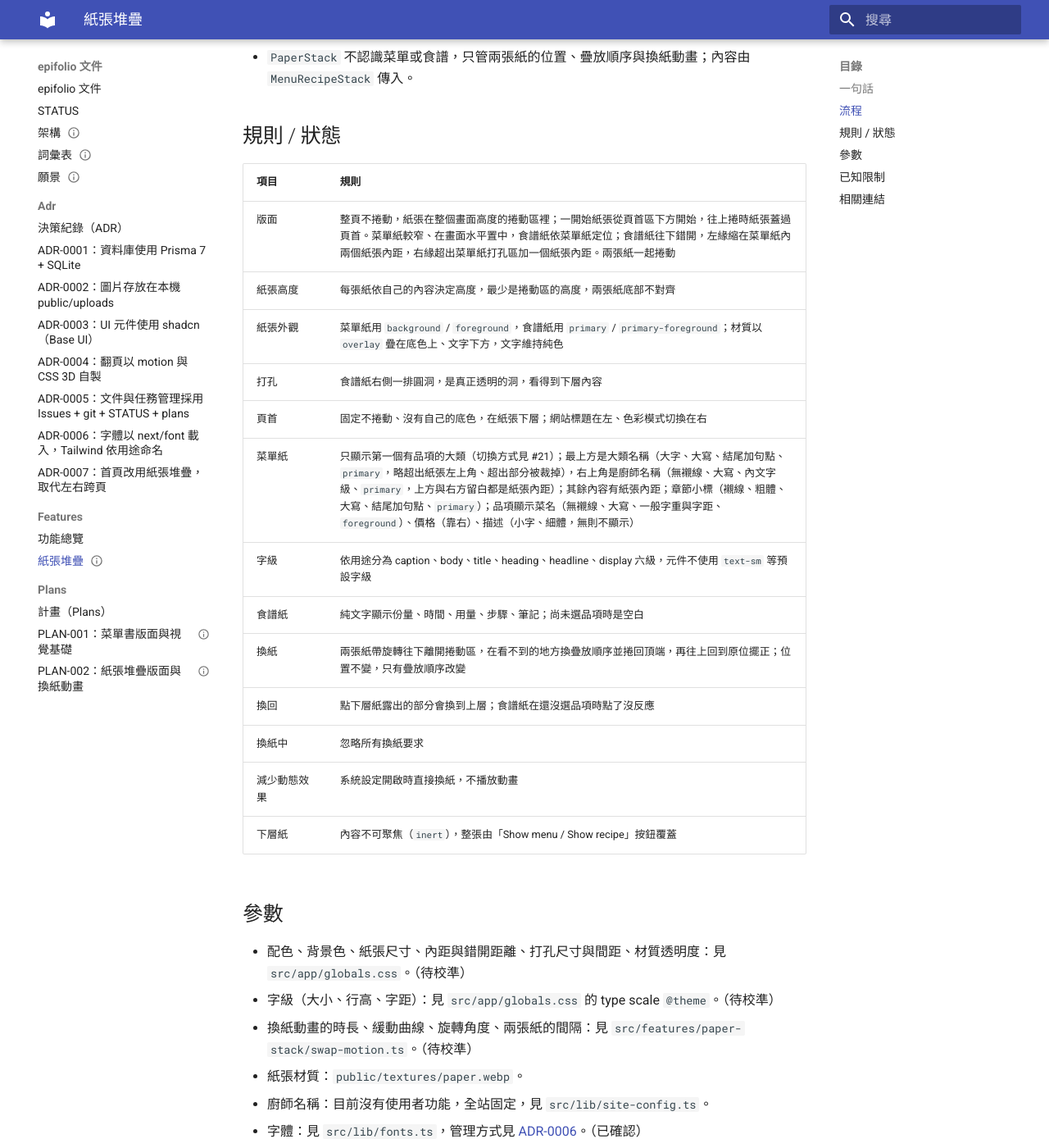
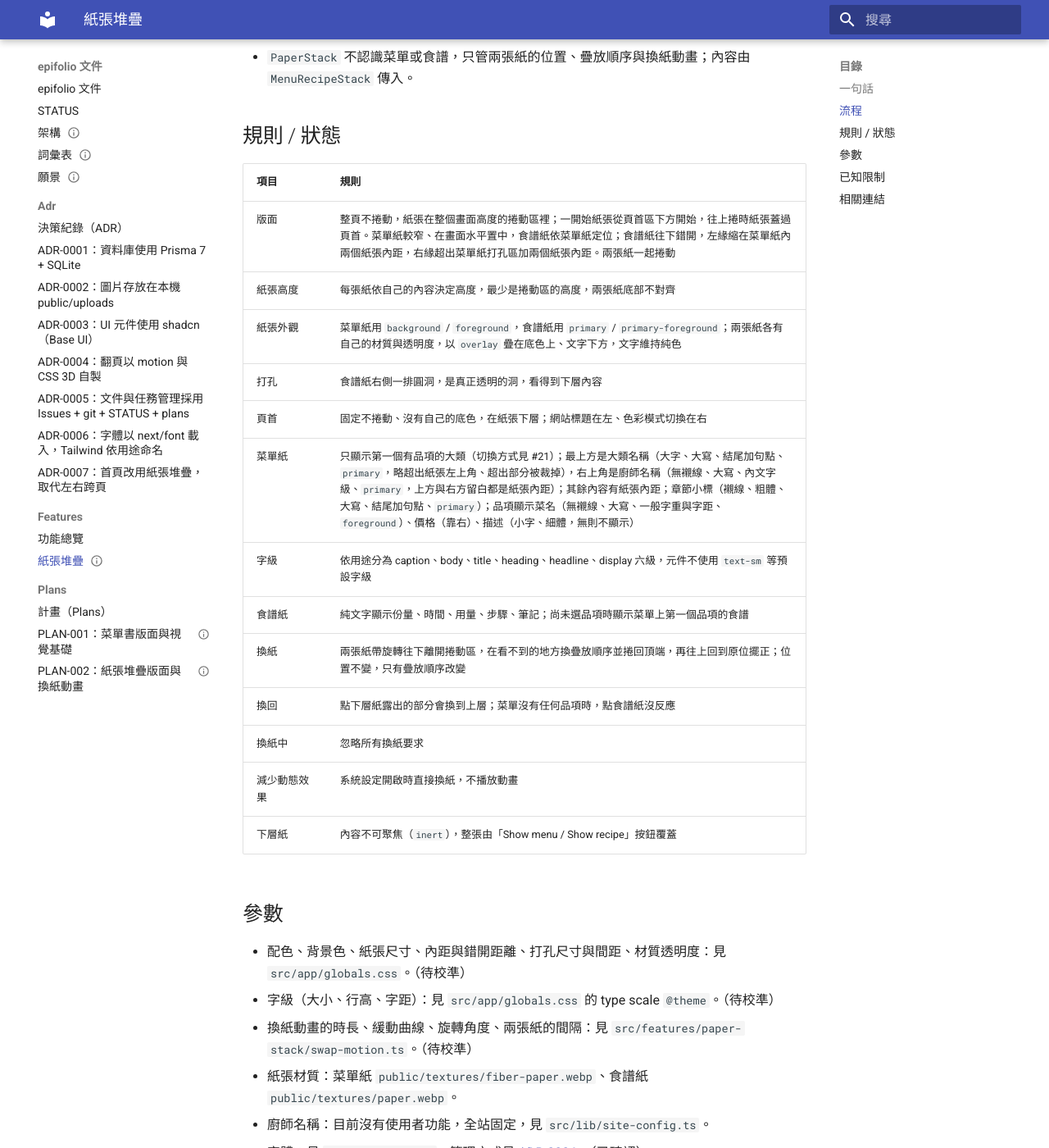
Before and after one commit to piercelin11/epifolio, an MkDocs documentation site: the page built from docs/features/paper-stack.md, in a window 1280 px wide and 1400 px high, scrolled down 880 px. Shown: the whole window at 82% size. Built offline with MkDocs 1.6.1 and Material for MkDocs 9.7.7, drawn with Linux system fonts in a browser that asks for light colours.

Commit message:
feat(menu): give each sheet its own texture and show a default recipe
- Menu sheet uses public/textures/fiber-paper.webp (from a 4096px
  JPEG, resized to 2048px); the recipe sheet keeps paper.webp
- Texture and opacity per tone via data-paper-tone on PaperSheet;
  lower recipe texture opacity
- Recipe sheet is wider: --paper-offset-x is the holes plus twice
  --paper-padding; --paper-padding is 2rem
- MenuRecipeStack shows the first item's recipe until one is picked
- Hand-tuned primary colour, item name weight and section spacing
- Update docs/features/paper-stack.md

```diff
--- a/docs/features/paper-stack.md
+++ b/docs/features/paper-stack.md
@@ -47,16 +47,16 @@
 
 | 項目 | 規則 |
 | ---- | ---- |
-| 版面 | 整頁不捲動，紙張在整個畫面高度的捲動區裡；一開始紙張從頁首區下方開始，往上捲時紙張蓋過頁首。菜單紙較窄、在畫面水平置中，食譜紙依菜單紙定位；食譜紙往下錯開，左緣縮在菜單紙內兩個紙張內距，右緣超出菜單紙打孔區加一個紙張內距。兩張紙一起捲動 |
+| 版面 | 整頁不捲動，紙張在整個畫面高度的捲動區裡；一開始紙張從頁首區下方開始，往上捲時紙張蓋過頁首。菜單紙較窄、在畫面水平置中，食譜紙依菜單紙定位；食譜紙往下錯開，左緣縮在菜單紙內兩個紙張內距，右緣超出菜單紙打孔區加兩個紙張內距。兩張紙一起捲動 |
 | 紙張高度 | 每張紙依自己的內容決定高度，最少是捲動區的高度，兩張紙底部不對齊 |
-| 紙張外觀 | 菜單紙用 `background` / `foreground`，食譜紙用 `primary` / `primary-foreground`；材質以 `overlay` 疊在底色上、文字下方，文字維持純色 |
+| 紙張外觀 | 菜單紙用 `background` / `foreground`，食譜紙用 `primary` / `primary-foreground`；兩張紙各有自己的材質與透明度，以 `overlay` 疊在底色上、文字下方，文字維持純色 |
 | 打孔 | 食譜紙右側一排圓洞，是真正透明的洞，看得到下層內容 |
 | 頁首 | 固定不捲動、沒有自己的底色，在紙張下層；網站標題在左、色彩模式切換在右 |
 | 菜單紙 | 只顯示第一個有品項的大類（切換方式見 #21）；最上方是大類名稱（大字、大寫、結尾加句點、`primary`，略超出紙張左上角、超出部分被裁掉），右上角是廚師名稱（無襯線、大寫、內文字級、`primary`，上方與右方留白都是紙張內距）；其餘內容有紙張內距；章節小標（襯線、粗體、大寫、結尾加句點、`primary`）；品項顯示菜名（無襯線、大寫、一般字重與字距、`foreground`）、價格（靠右）、描述（小字、細體，無則不顯示） |
 | 字級 | 依用途分為 caption、body、title、heading、headline、display 六級，元件不使用 `text-sm` 等預設字級 |
-| 食譜紙 | 純文字顯示份量、時間、用量、步驟、筆記；尚未選品項時是空白 |
+| 食譜紙 | 純文字顯示份量、時間、用量、步驟、筆記；尚未選品項時顯示菜單上第一個品項的食譜 |
 | 換紙 | 兩張紙帶旋轉往下離開捲動區，在看不到的地方換疊放順序並捲回頂端，再往上回到原位擺正；位置不變，只有疊放順序改變 |
-| 換回 | 點下層紙露出的部分會換到上層；食譜紙在還沒選品項時點了沒反應 |
+| 換回 | 點下層紙露出的部分會換到上層；菜單沒有任何品項時，點食譜紙沒反應 |
 | 換紙中 | 忽略所有換紙要求 |
 | 減少動態效果 | 系統設定開啟時直接換紙，不播放動畫 |
 | 下層紙 | 內容不可聚焦（`inert`），整張由「Show menu / Show recipe」按鈕覆蓋 |
@@ -66,7 +66,7 @@
 - 配色、背景色、紙張尺寸、內距與錯開距離、打孔尺寸與間距、材質透明度：見 `src/app/globals.css`。（待校準）
 - 字級（大小、行高、字距）：見 `src/app/globals.css` 的 type scale `@theme`。（待校準）
 - 換紙動畫的時長、緩動曲線、旋轉角度、兩張紙的間隔：見 `src/features/paper-stack/swap-motion.ts`。（待校準）
-- 紙張材質：`public/textures/paper.webp`。
+- 紙張材質：菜單紙 `public/textures/fiber-paper.webp`、食譜紙 `public/textures/paper.webp`。
 - 廚師名稱：目前沒有使用者功能，全站固定，見 `src/lib/site-config.ts`。
 - 字體：見 `src/lib/fonts.ts`，管理方式見 [ADR-0006](../adr/0006-role-based-fonts-with-next-font.md)。（已確認）
 
```
Also changed, not shown: other parts of docs/features/paper-stack.md (+1 -1 lines), src/app/globals.css (+22 -7 lines), public/textures/fiber-paper.webp (added), 4 other files.
